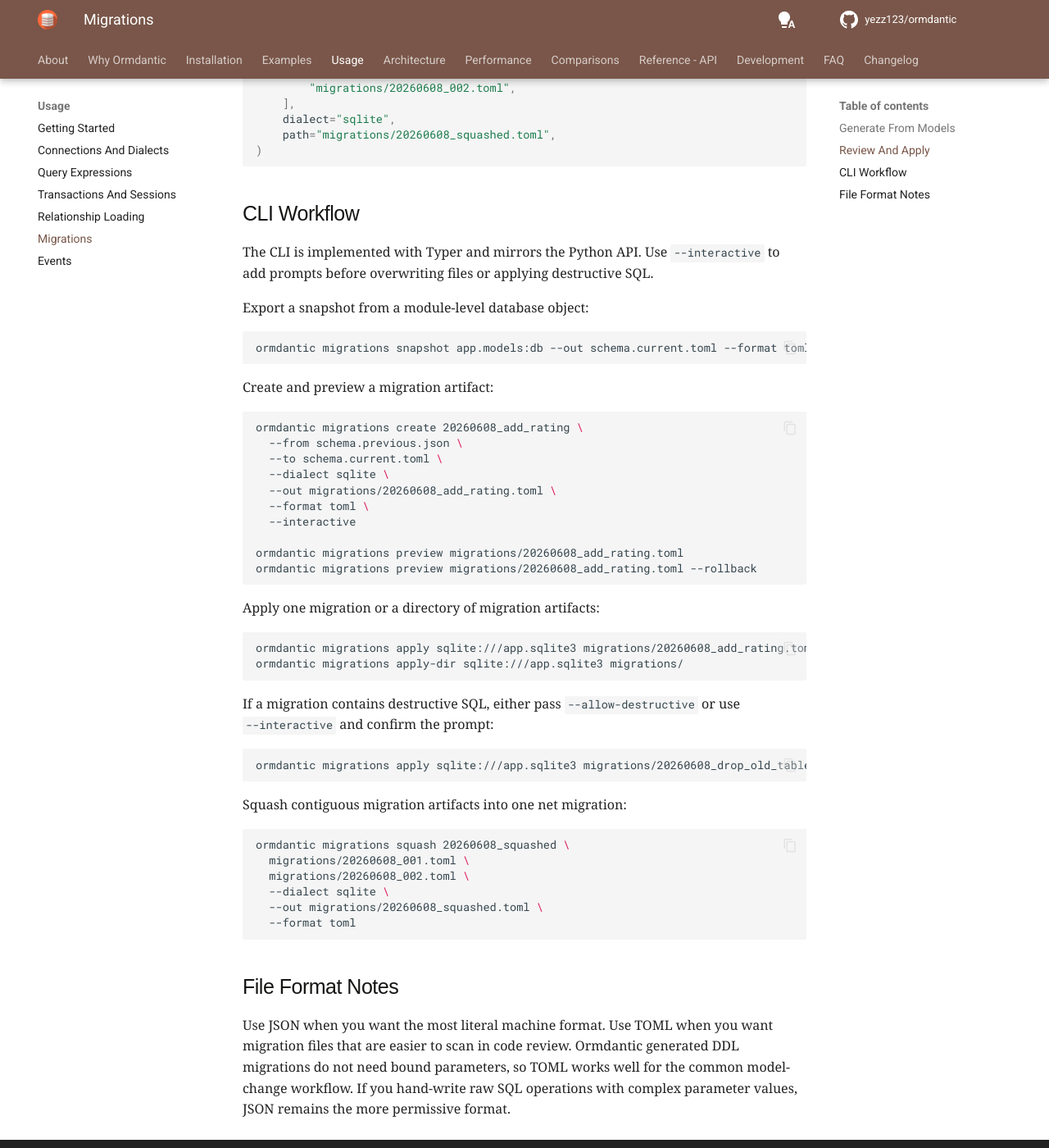
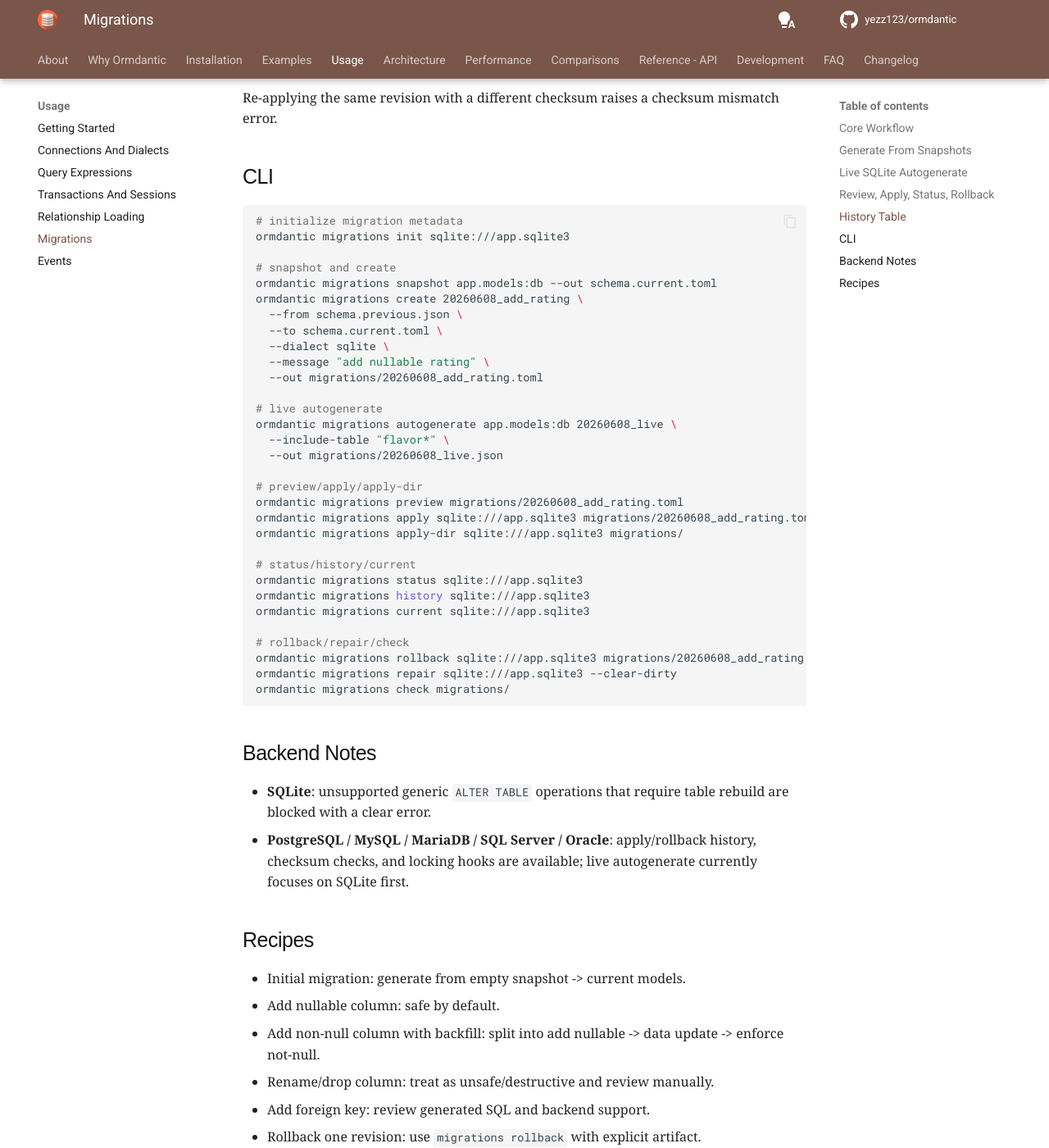
Before and after one commit to yezz123/ormdantic, an MkDocs documentation site: the page built from docs/usage/migrations.md, in a window 1280 px wide and 1400 px high, scrolled down 2288 px. Shown: the whole window at 82% size. Built offline with MkDocs 1.6.1 and Material for MkDocs 9.7.7, drawn with Linux system fonts in a browser that asks for light colours; comment, search, counter and statistics services are not loaded; some of the changed text lies outside the part shown.

Commit message:
✨ Update migration documentation and functionality
- Enhanced the migration documentation to reflect new features, including snapshot-to-snapshot generation, live SQLite autogeneration, and durable migration history.
- Improved the core workflow for migrations, detailing the steps for generating, reviewing, and applying migration artifacts.
- Added explicit rollback behavior and updated the CLI commands for better user interaction with migration processes.
- Refactored migration classes to support both JSON and TOML formats, ensuring consistent handling and improved flexibility in migration file management.

````diff
--- a/docs/usage/migrations.md
+++ b/docs/usage/migrations.md
@@ -1,159 +1,145 @@
 # Migrations
 
-Ormdantic migrations are built from schema snapshots. A snapshot is a portable record of the tables registered on an `Ormdantic` database object. Migration files can be stored as `.json` or `.toml`; both formats carry the same data.
+Ormdantic migrations now support:
 
-The workflow is intentionally split:
+- Snapshot-to-snapshot generation.
+- Live SQLite autogeneration (database -> models).
+- Durable migration history with checksum, status, dirty state, and metadata.
+- Explicit rollback behavior (no unsafe fallback to `up` SQL).
+- Migration artifact V2 with checksum and safety metadata.
 
-- Python owns the ergonomic API and Typer CLI.
-- Rust owns schema validation, schema diffing, dialect-aware DDL compilation, migration execution, and revision bookkeeping.
-- Migration files store the reviewed SQL so applying a migration does not need to import application models.
+## Core Workflow
 
-A migration artifact stores:
+1. Generate a migration artifact.
+2. Review SQL and warnings.
+3. Apply with destructive opt-in when needed.
+4. Inspect status/history/current.
+5. Roll back with explicit `down` SQL.
 
-- the revision identifier
-- the source and target snapshots
-- generated upgrade SQL
-- generated rollback SQL where the reverse diff can be rendered
-- diff summaries and unsafe-operation warnings
-
-## Generate From Models
+## Generate From Snapshots
 
 ```python
-from pydantic import BaseModel
-
-from ormdantic import Ormdantic
 from ormdantic.migrations import SchemaSnapshot
 
-db = Ormdantic("sqlite:///app.sqlite3")
+previous = SchemaSnapshot.read("schema.previous.json")
+current = db.migrations.snapshot()
 
-
-@db.table(pk="id")
-class Flavor(BaseModel):
-    id: str
-    name: str
-    rating: int | None = None
-
-
-snapshot = db.migrations.snapshot()
-snapshot.write("schema.current.json")
-snapshot.write("schema.current.toml")
-```
-
-Compare an earlier snapshot to the current models and create a migration artifact:
-
-```python
-previous = SchemaSnapshot.read("schema.previous.json")
 artifact = db.migrations.create_migration(
     "20260608_add_rating",
     previous,
-    snapshot,
+    current,
     dialect="sqlite",
+    description="add nullable flavor rating",
     path="migrations/20260608_add_rating.json",
 )
-
-print(artifact.to_plan().dry_run())
 ```
 
-The output format is inferred from the path extension. You can also pass `format="json"` or `format="toml"` to `write()`.
-
-## Review And Apply
+## Live SQLite Autogenerate
 
 ```python
-artifact = db.migrations.create_migration(
-    "20260608_add_rating",
-    previous,
-    snapshot,
-    dialect="sqlite",
+artifact = db.migrations.autogenerate(
+    "20260608_live_autogen",
+    description="sync live sqlite schema with models",
+    include_tables=["flavor*"],
+    exclude_tables=["legacy_*"],
 )
+if artifact is not None:
+    artifact.write("migrations/20260608_live_autogen.json")
+```
 
+When there are no schema changes, `autogenerate()` returns `None` by default.
+
+## Review, Apply, Status, Rollback
+
+```python
 for warning in artifact.warnings:
     print(warning.message)
 
-for sql in artifact.to_plan().dry_run():
-    print(sql)
+print(artifact.to_plan().dry_run())
+await db.migrations.apply_artifact(artifact)
+print(await db.migrations.status())
+print(await db.migrations.history())
+print(await db.migrations.current())
 ```
 
-Applied revisions are stored in the native `ormdantic_migrations` table. Re-applying the same revision returns `False` and does not run the SQL again.
-
-```python
-applied = await db.migrations.apply_artifact(artifact)
-```
-
-Destructive migrations require explicit opt-in:
+Destructive operations require explicit opt-in:
 
 ```python
 await db.migrations.apply_artifact(artifact, allow_destructive=True)
 ```
 
-Apply all artifacts in a directory. By default, Ormdantic reads both `.json` and `.toml` files in filename order:
+Rollback requires explicit `down` operations:
 
 ```python
-applied_revisions = await db.migrations.apply_directory("migrations")
+await db.migrations.rollback_artifact(artifact)
 ```
 
-Squash contiguous migration artifacts into one net migration:
+If rollback SQL is unavailable, Ormdantic raises an error instead of replaying upgrade SQL.
 
-```python
-squashed = db.migrations.squash(
-    "20260608_squashed",
-    [
-        "migrations/20260608_001.toml",
-        "migrations/20260608_002.toml",
-    ],
-    dialect="sqlite",
-    path="migrations/20260608_squashed.toml",
-)
-```
+## History Table
 
-## CLI Workflow
+The `ormdantic_migrations` table stores:
 
-The CLI is implemented with Typer and mirrors the Python API. Use `--interactive` to add prompts before overwriting files or applying destructive SQL.
+- `revision`
+- `description`
+- `checksum`
+- `applied_at`
+- `execution_time_ms`
+- `status` (`applied`, `failed`, `rolled_back`)
+- `dirty`
+- `artifact_version`
+- `ormdantic_version`
+- `metadata`
 
-Export a snapshot from a module-level database object:
+Re-applying the same revision with a different checksum raises a checksum mismatch error.
+
+## CLI
 
 ```bash
-ormdantic migrations snapshot app.models:db --out schema.current.toml --format toml
-```
+# initialize migration metadata
+ormdantic migrations init sqlite:///app.sqlite3
 
-Create and preview a migration artifact:
-
-```bash
+# snapshot and create
+ormdantic migrations snapshot app.models:db --out schema.current.toml
 ormdantic migrations create 20260608_add_rating \
   --from schema.previous.json \
   --to schema.current.toml \
   --dialect sqlite \
-  --out migrations/20260608_add_rating.toml \
-  --format toml \
-  --interactive
+  --message "add nullable rating" \
+  --out migrations/20260608_add_rating.toml
 
+# live autogenerate
+ormdantic migrations autogenerate app.models:db 20260608_live \
+  --include-table "flavor*" \
+  --out migrations/20260608_live.json
+
+# preview/apply/apply-dir
 ormdantic migrations preview migrations/20260608_add_rating.toml
-ormdantic migrations preview migrations/20260608_add_rating.toml --rollback
+ormdantic migrations apply sqlite:///app.sqlite3 migrations/20260608_add_rating.toml
+ormdantic migrations apply-dir sqlite:///app.sqlite3 migrations/
+
+# status/history/current
+ormdantic migrations status sqlite:///app.sqlite3
+ormdantic migrations history sqlite:///app.sqlite3
+ormdantic migrations current sqlite:///app.sqlite3
+
+# rollback/repair/check
+ormdantic migrations rollback sqlite:///app.sqlite3 migrations/20260608_add_rating.toml
+ormdantic migrations repair sqlite:///app.sqlite3 --clear-dirty
+ormdantic migrations check migrations/
 ```
 
-Apply one migration or a directory of migration artifacts:
+## Backend Notes
 
-```bash
-ormdantic migrations apply sqlite:///app.sqlite3 migrations/20260608_add_rating.toml
-ormdantic migrations apply-dir sqlite:///app.sqlite3 migrations/
-```
+- **SQLite**: unsupported generic `ALTER TABLE` operations that require table rebuild are blocked with a clear error.
+- **PostgreSQL / MySQL / MariaDB / SQL Server / Oracle**: apply/rollback history, checksum checks, and locking hooks are available; live autogenerate currently focuses on SQLite first.
 
-If a migration contains destructive SQL, either pass `--allow-destructive` or use `--interactive` and confirm the prompt:
+## Recipes
 
-```bash
-ormdantic migrations apply sqlite:///app.sqlite3 migrations/20260608_drop_old_table.toml --interactive
-```
-
-Squash contiguous migration artifacts into one net migration:
-
-```bash
-ormdantic migrations squash 20260608_squashed \
-  migrations/20260608_001.toml \
-  migrations/20260608_002.toml \
-  --dialect sqlite \
-  --out migrations/20260608_squashed.toml \
-  --format toml
-```
-
-## File Format Notes
-
-Use JSON when you want the most literal machine format. Use TOML when you want migration files that are easier to scan in code review. Ormdantic generated DDL migrations do not need bound parameters, so TOML works well for the common model-change workflow. If you hand-write raw SQL operations with complex parameter values, JSON remains the more permissive format.
+- Initial migration: generate from empty snapshot -> current models.
+- Add nullable column: safe by default.
+- Add non-null column with backfill: split into add nullable -> data update -> enforce not-null.
+- Rename/drop column: treat as unsafe/destructive and review manually.
+- Add foreign key: review generated SQL and backend support.
+- Rollback one revision: use `migrations rollback` with explicit artifact.
+- Squash: collapse contiguous artifacts with checksum regeneration.
````
Also changed, not shown: docs/architecture/sqlalchemy-parity.md (+19 -19 lines).
